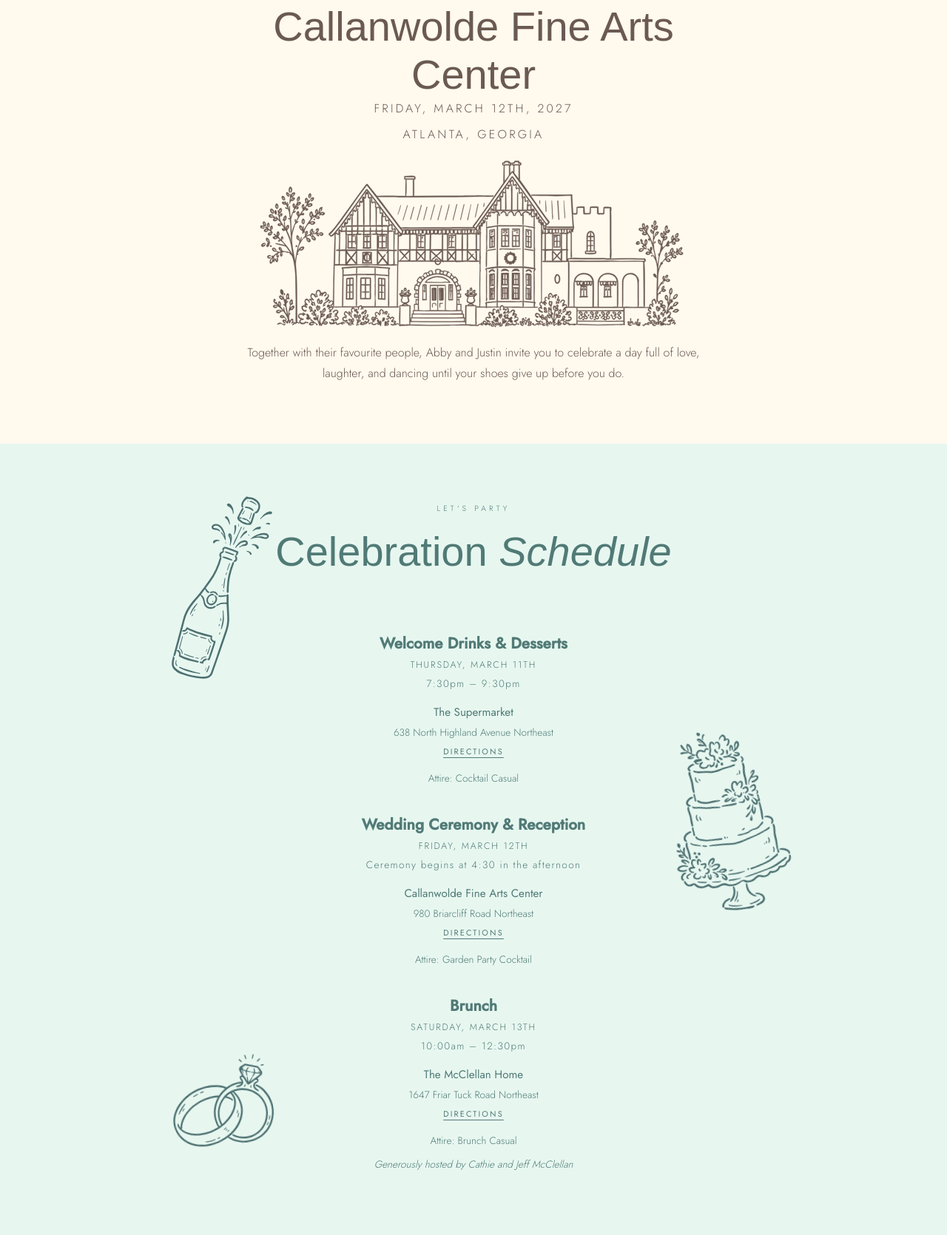
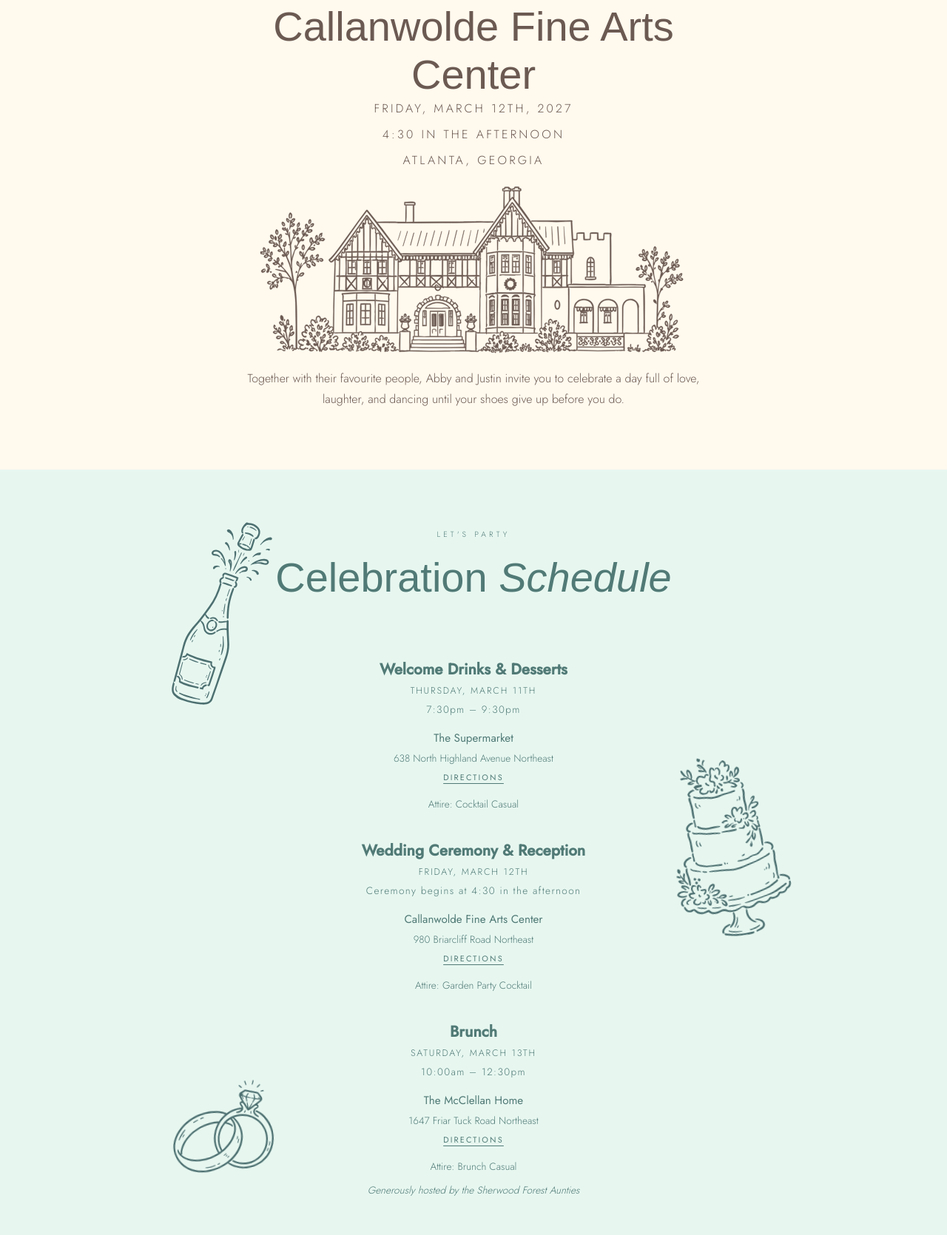
Before and after one commit to aal727/abby-justin-wedding, a plain HTML site: page index.html in a window 1280 px wide. Shown: the part 909-2579 px from the top of the page at 74% size. Drawn offline with Linux system fonts and the light colour scheme; a web font is replaced by a local one.

Commit message:
Add ceremony time to homepage intro; update brunch host credit
Co-Authored-By: Claude Opus 5.5 <noreply@anthropic.com>

```diff
--- a/index.html
+++ b/index.html
@@ -882,6 +882,7 @@
 <div class="intro-section reveal">
   <h2 class="intro-heading">Callanwolde <br class="mobile-break">Fine Arts Center</h2>
   <p class="intro-location" style="margin-bottom:20px;">Friday, March 12th, 2027</p>
+  <p class="intro-location" style="margin-bottom:20px;">4:30 in the afternoon</p>
   <p class="intro-location" style="margin-bottom:20px;">Atlanta, Georgia</p>
   <img src="assets/callanwolde_sketch.svg" class="intro-sketch" alt="Callanwolde">
   <p class="intro-text">Together with their favourite people, Abby and Justin invite you to celebrate a day full of love, laughter, and dancing until your shoes give up before you do.</p>
@@ -933,7 +934,7 @@
           <span class="tl-address">1647 Friar Tuck Road Northeast</span>
           <a class="tl-map" href="https://www.google.com/maps/dir/?api=1&amp;destination=1647+Friar+Tuck+Road+NE+Atlanta+GA" target="_blank" rel="noopener">Directions</a>
           <span class="tl-address tl-attire">Attire: Brunch Casual</span>
-          <span class="tl-host">Generously hosted by Cathie and Jeff McClellan</span>
+          <span class="tl-host">Generously hosted by the Sherwood Forest Aunties</span>
         </div>
       </div>
     </div>
```
Also changed, not shown: schedule.html (+1 -1 lines).
